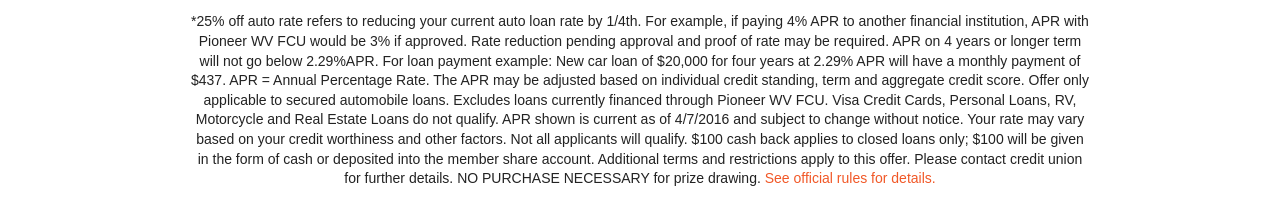
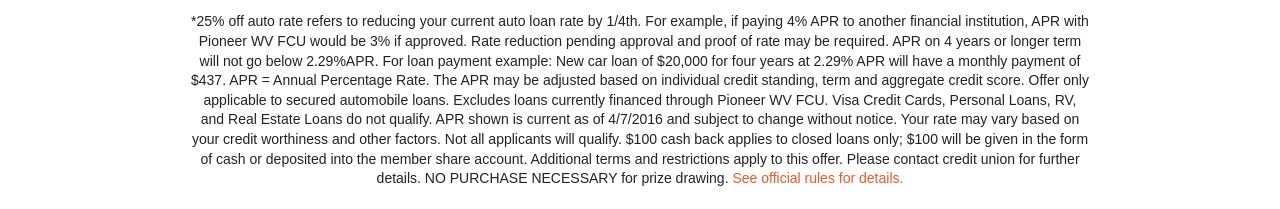
Before and after one commit to giraphcreative/numbersspeakvolumes.com, a plain HTML site: page index.html in a window 1280 px wide. Shown: the part 1459-1668 px from the top of the page. Drawn offline with Linux system fonts and the light colour scheme.

Commit message:
Fix disclaimer and rules link.

```diff
--- a/index.html
+++ b/index.html
@@ -64,7 +64,7 @@
                 <img class="tagline" src="imgs/tagline.gif" alt="Mute stress. Turn up the savings.">
             </div>
             <span class="statement">Federally insured by NCUA.</span>
-            <p class="disclaimer-text">*25% off auto rate refers to reducing your current auto loan rate by 1/4th. For example, if paying 4% APR to another financial institution, APR with Pioneer WV FCU would be 3% if approved.   Rate reduction pending approval and proof of rate may be required. APR on 4 years or longer term will not go below 2.29%APR.  For loan payment example: New car loan of $20,000 for four years at 2.29% APR will have a monthly payment of $437.  APR = Annual Percentage Rate.   The APR may be adjusted based on individual credit standing, term and aggregate credit score.  Offer only applicable to secured automobile loans.   Excludes loans currently financed through Pioneer WV FCU.   Visa Credit Cards, Personal Loans, RV, Motorcycle and Real Estate Loans do not qualify.   APR shown is current as of 4/7/2016 and subject to change without notice.   Your rate may vary based on your credit worthiness and other factors.  Not all applicants will qualify.   $100 cash back applies to closed loans only; $100 will be given in the form of cash or deposited into the member share account.  Additional terms and restrictions apply to this offer.  Please contact credit union for further details.   NO PURCHASE NECESSARY for prize drawing.  <a href="rules.html" onclick="window.open('rules.html', 'newwindow', 'width=600, height=750'); return false;">See official rules for details.</a></p>
+            <p class="disclaimer-text">*25% off auto rate refers to reducing your current auto loan rate by 1/4th. For example, if paying 4% APR to another financial institution, APR with Pioneer WV FCU would be 3% if approved.   Rate reduction pending approval and proof of rate may be required. APR on 4 years or longer term will not go below 2.29%APR.  For loan payment example: New car loan of $20,000 for four years at 2.29% APR will have a monthly payment of $437.  APR = Annual Percentage Rate.   The APR may be adjusted based on individual credit standing, term and aggregate credit score.  Offer only applicable to secured automobile loans.   Excludes loans currently financed through Pioneer WV FCU.   Visa Credit Cards, Personal Loans, RV, and Real Estate Loans do not qualify.   APR shown is current as of 4/7/2016 and subject to change without notice.   Your rate may vary based on your credit worthiness and other factors.  Not all applicants will qualify.   $100 cash back applies to closed loans only; $100 will be given in the form of cash or deposited into the member share account.  Additional terms and restrictions apply to this offer.  Please contact credit union for further details.   NO PURCHASE NECESSARY for prize drawing.  <a href="rules.html" target="_blank">See official rules for details.</a></p>
         </div>
 
         <script>
```
